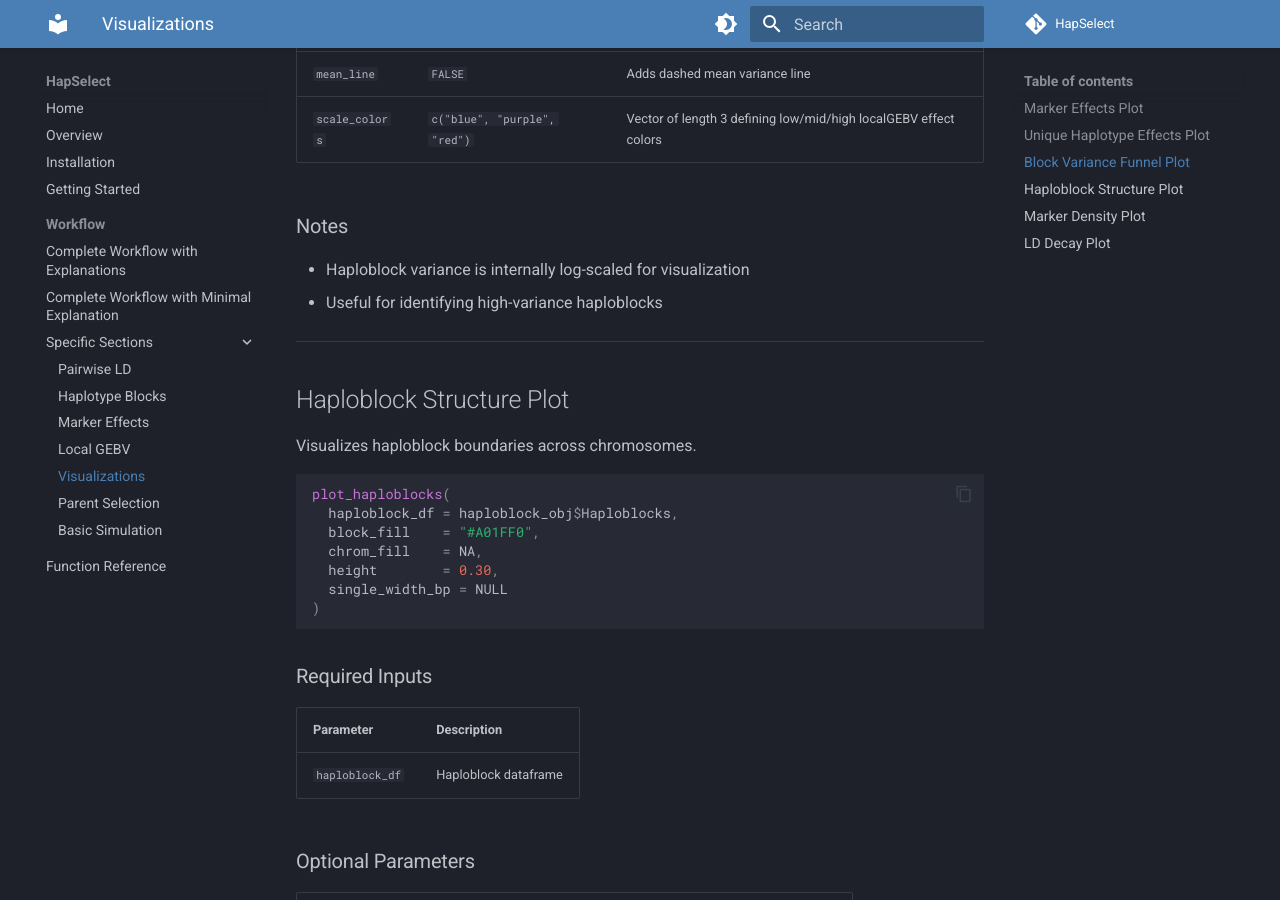
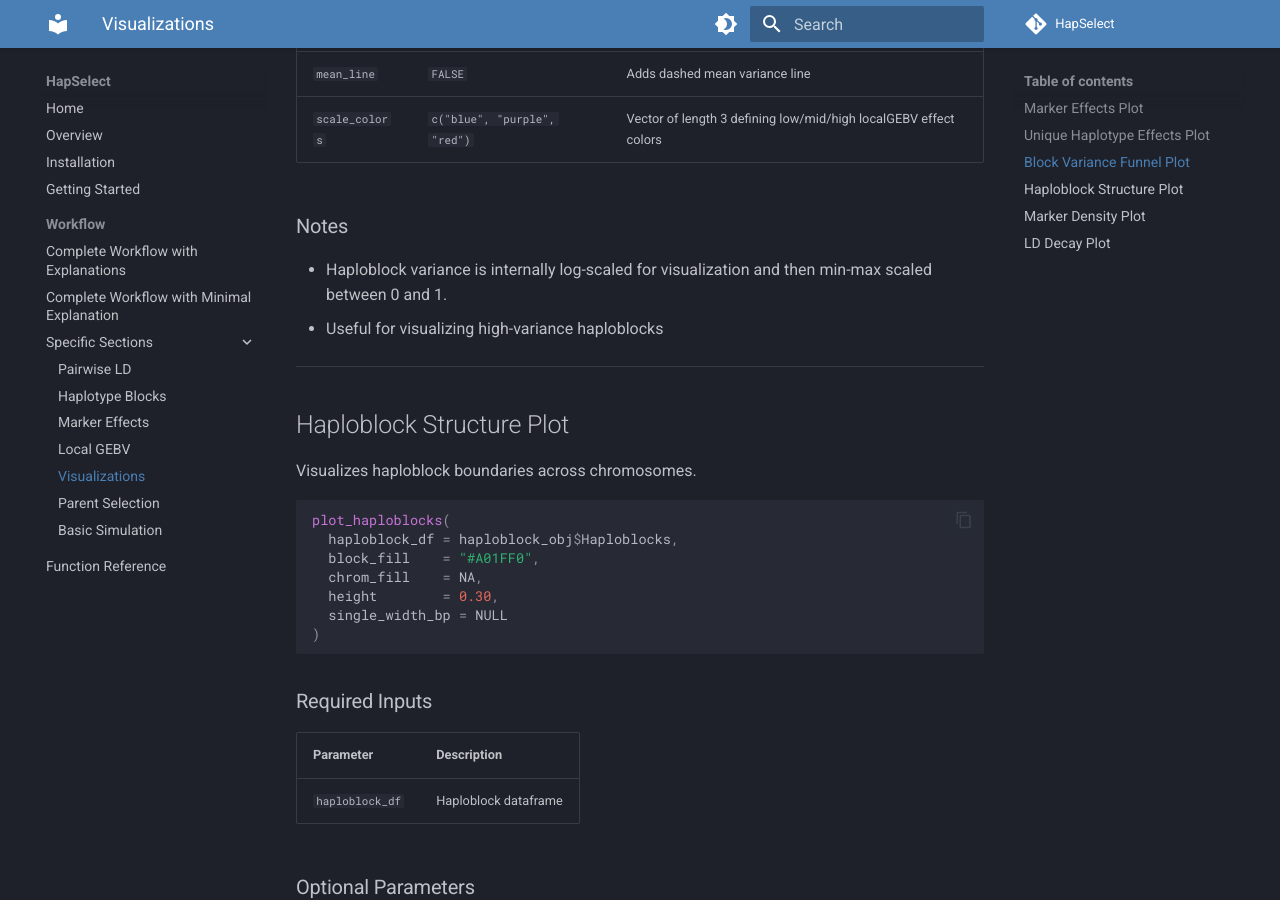
Before and after one commit to wrshf7/HapSelect-Docs, an MkDocs documentation site: the page built from docs/workflow/visualizations.md, in a window 1280 px wide and 900 px high, scrolled down 2966 px. Built offline with MkDocs 1.6.1 and Material for MkDocs 9.7.7, drawn with Linux system fonts in a browser that asks for light colours; comment, search, counter and statistics services are not loaded.

Commit message:
Update visualizations.md

```diff
--- a/docs/workflow/visualizations.md
+++ b/docs/workflow/visualizations.md
@@ -116,8 +116,8 @@ block_var_funnel_plot(
 
 ### Notes
 
-- Haploblock variance is internally log-scaled for visualization
-- Useful for identifying high-variance haploblocks
+- Haploblock variance is internally log-scaled for visualization and then min-max scaled between 0 and 1.
+- Useful for visualizing high-variance haploblocks
 
 ---
 
```
